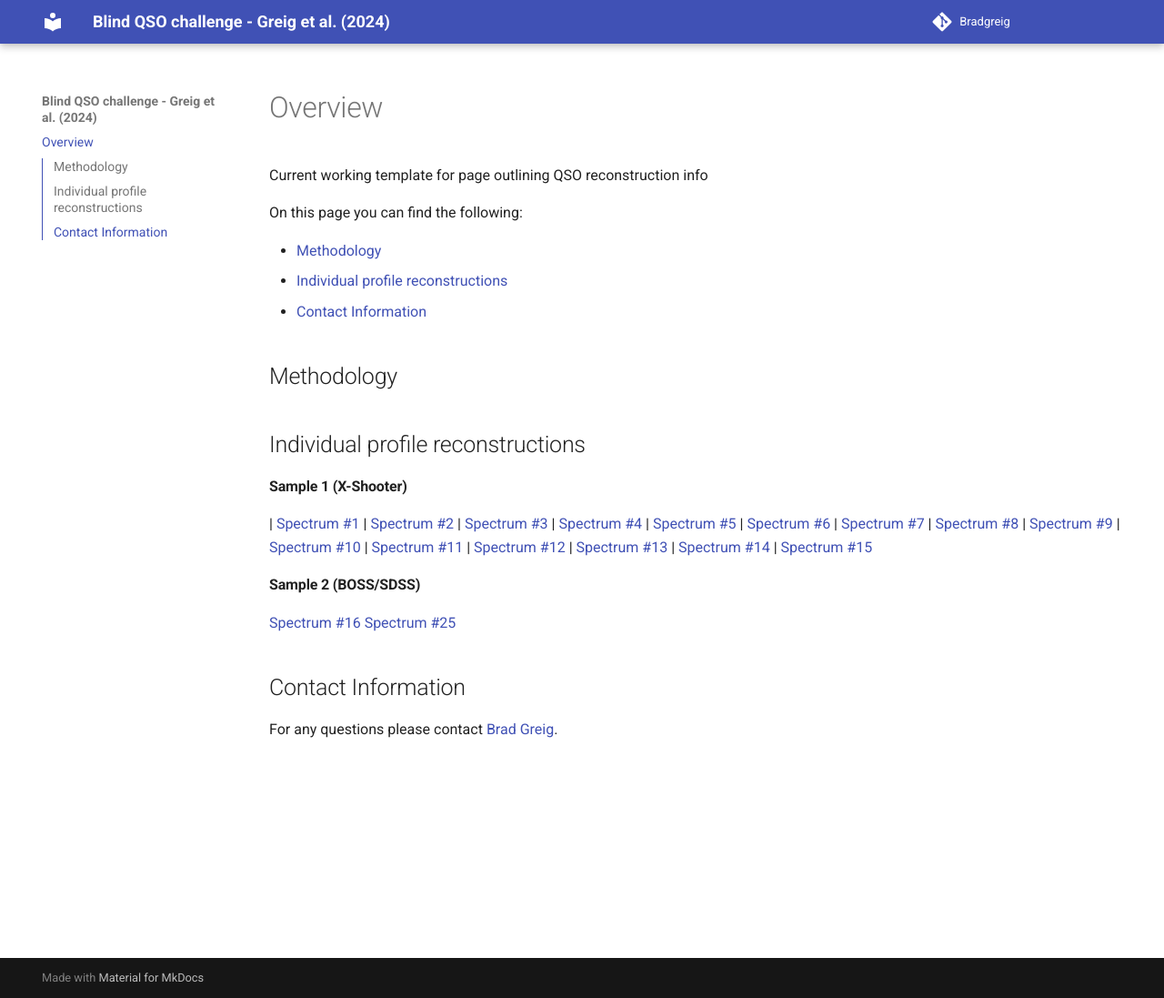
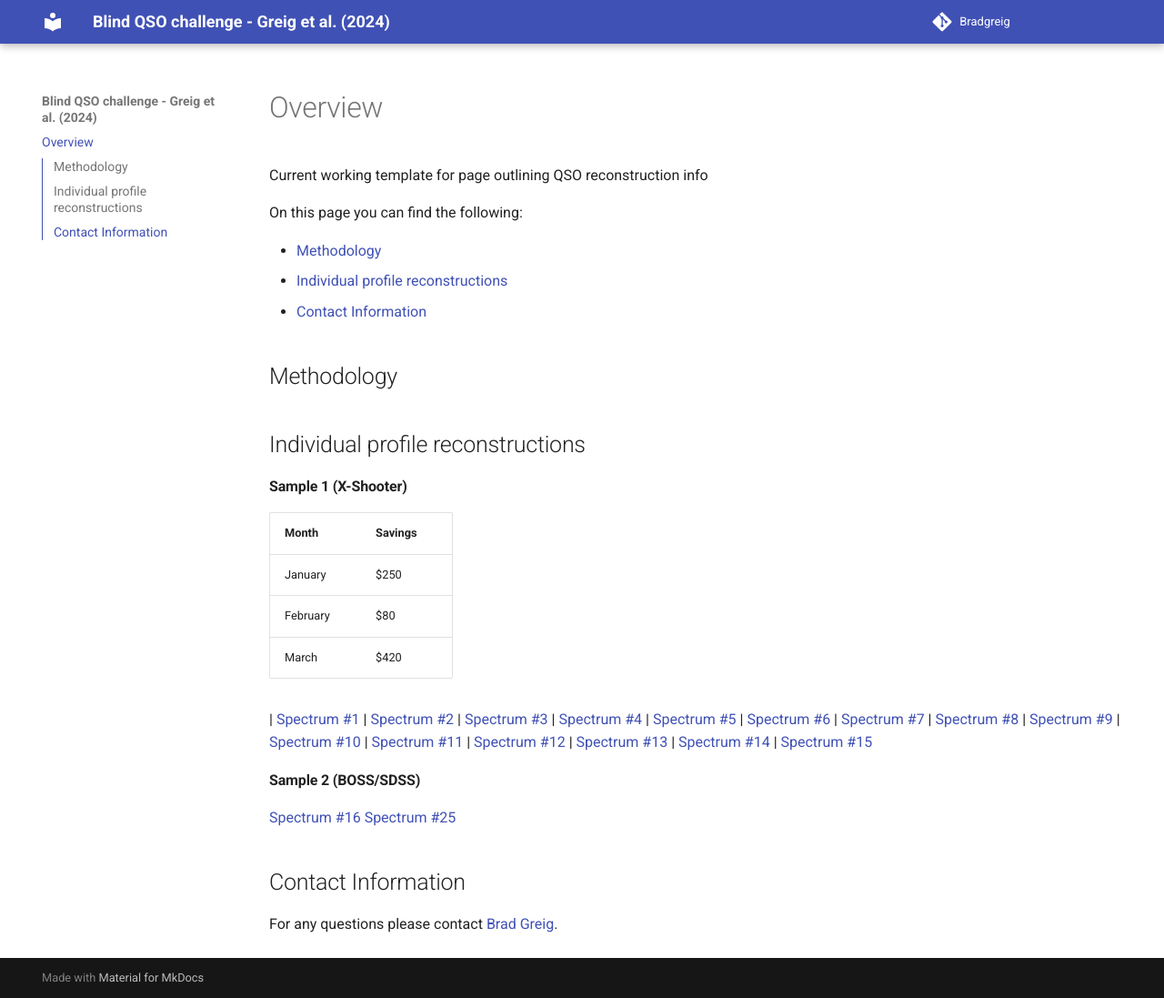
Before and after one commit to BradGreig/blind-QSO-challenge, an MkDocs documentation site: the page built from docs/index.md, in a window 1280 px wide and 1097 px high. Shown: the whole window at 91% size. Built offline with MkDocs 1.6.1 and Material for MkDocs 9.7.7, drawn with Linux system fonts in a browser that asks for light colours.

Commit message:
Update index.md

```diff
--- a/docs/index.md
+++ b/docs/index.md
@@ -13,6 +13,13 @@ On this page you can find the following:
 ## Individual profile reconstructions
 
 #### Sample 1 (X-Shooter)
+
+| Month    | Savings |
+| -------- | ------- |
+| January  | $250    |
+| February | $80     |
+| March    | $420    |
+
 
 | [Spectrum #1](https://github.com/BradGreig/blind-QSO-challenge/blob/main/data/Sample1/Sample1_Spectrum3.pdf)
 | [Spectrum #2](https://github.com/BradGreig/blind-QSO-challenge/blob/main/data/Sample1/Sample1_Spectrum3.pdf)
```
